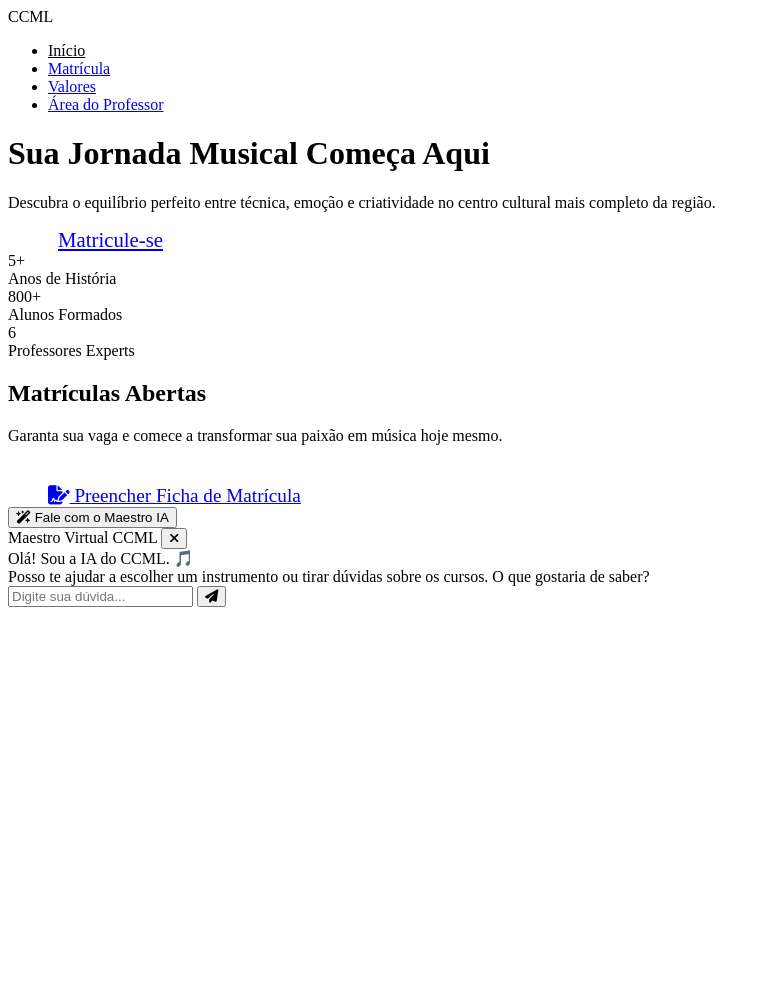
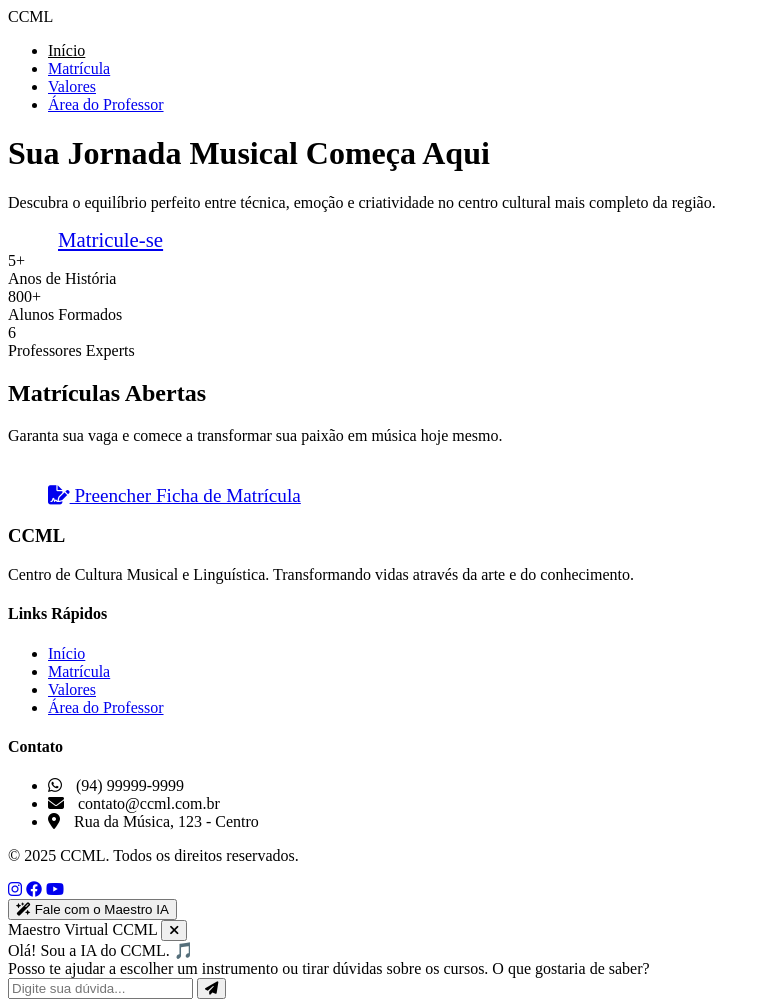
Before and after one commit to yErickz/ccml, a website with bundled scripts: page index.html in a window 1280 px wide. Shown: the whole page, without its empty margins (0-770 px from the left). Before the commit the page ends 800 px from the top, so only its background shows below. Built offline with nearby package versions, Linux system fonts and the light colour scheme.

Commit message:
Atualizações da Area do professor  1.0.3.1

```diff
--- a/index.html
+++ b/index.html
@@ -58,6 +58,42 @@
         </div>
     </section>
 
+    <footer>
+        <div class="footer-content">
+            <div class="footer-grid">
+                <div class="footer-col">
+                    <h3>CCML</h3>
+                    <p>Centro de Cultura Musical e Linguística. Transformando vidas através da arte e do conhecimento.</p>
+                </div>
+                <div class="footer-col">
+                    <h4>Links Rápidos</h4>
+                    <ul class="footer-links">
+                        <li><a href="index.html">Início</a></li>
+                        <li><a href="matricula.html">Matrícula</a></li>
+                        <li><a href="valores_ccml.html">Valores</a></li>
+                        <li><a href="painel_professor.html">Área do Professor</a></li>
+                    </ul>
+                </div>
+                <div class="footer-col">
+                    <h4>Contato</h4>
+                    <ul class="footer-links">
+                        <li><i class="fa-brands fa-whatsapp" style="color: var(--gold); margin-right: 10px;"></i> (94) 99999-9999</li>
+                        <li><i class="fa-solid fa-envelope" style="color: var(--gold); margin-right: 10px;"></i> contato@ccml.com.br</li>
+                        <li><i class="fa-solid fa-location-dot" style="color: var(--gold); margin-right: 10px;"></i> Rua da Música, 123 - Centro</li>
+                    </ul>
+                </div>
+            </div>
+            <div class="footer-bottom">
+                <p>&copy; 2025 CCML. Todos os direitos reservados.</p>
+                <div class="social-icons">
+                    <a href="#"><i class="fa-brands fa-instagram"></i></a>
+                    <a href="#"><i class="fa-brands fa-facebook"></i></a>
+                    <a href="#"><i class="fa-brands fa-youtube"></i></a>
+                </div>
+            </div>
+        </div>
+    </footer>
+
     <!-- AI Chat Floating Button -->
     <button class="ai-fab" onclick="toggleChat()">
         <i class="fa-solid fa-wand-magic-sparkles"></i> Fale com o Maestro IA
```
